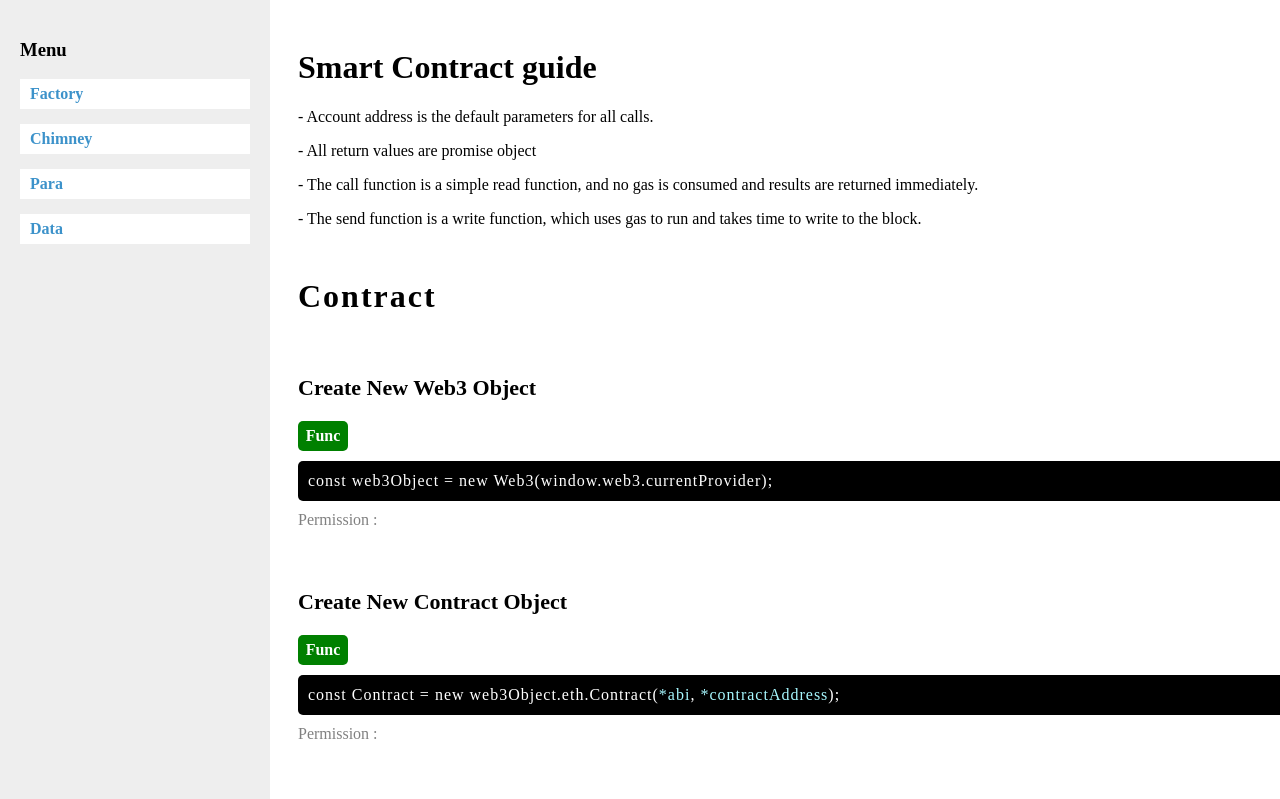
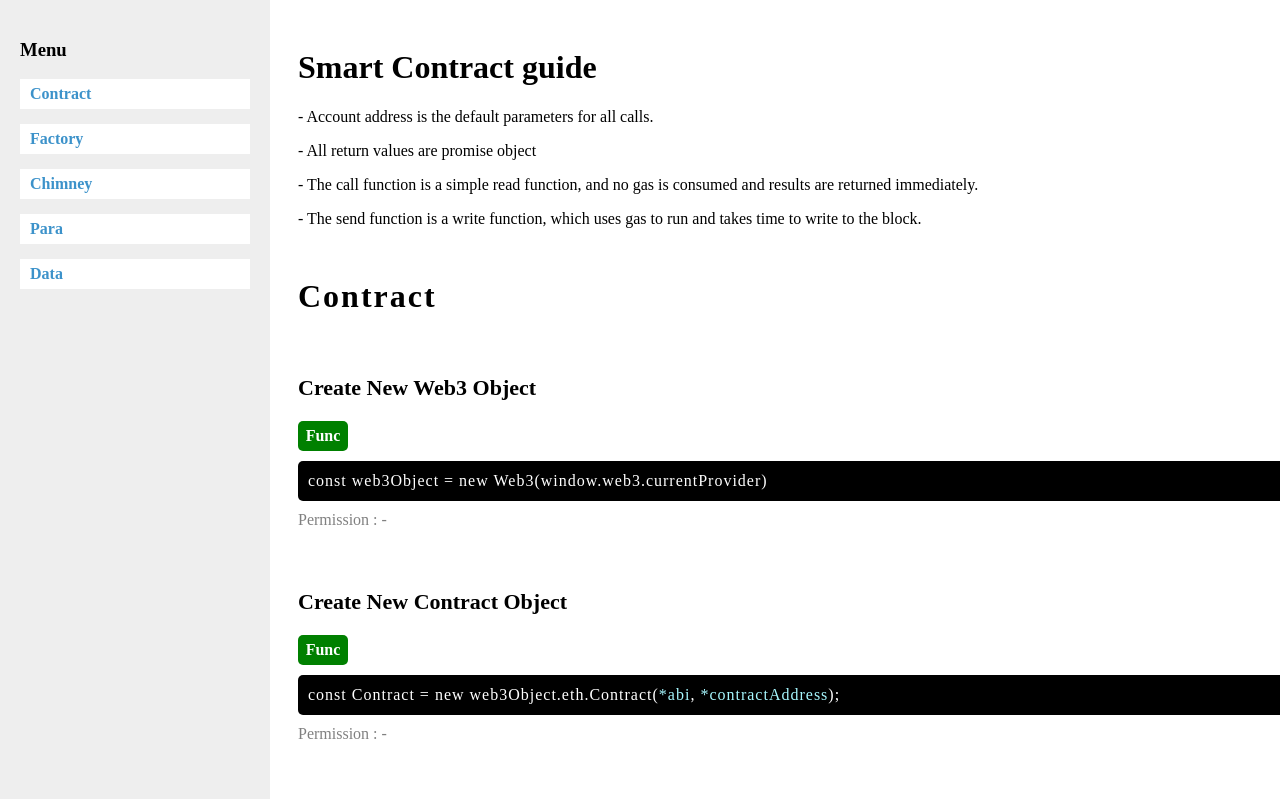
Before and after one commit to ghwlchlaks/interview-blockchain, a React (Create React App) app: page / in a window 1280 px wide. Shown: the top 799 px of the page. Built offline with nearby package versions, Linux system fonts and the light colour scheme.

Commit message:
contract 추가 및 데이터 파일 이름 변경

```diff
--- a/src/components/App/App.js
+++ b/src/components/App/App.js
@@ -3,7 +3,7 @@ import './App.css';
 
 import Sidebar from '../Sidebar/Sidebar';
 
-import { datas } from '../../datas/Factory';
+import { datas } from '../../datas/data';
 
 class App extends Component {
   makeContents() {
@@ -30,6 +30,19 @@ class App extends Component {
                 >
                   {value.type}
                 </div>
+
+                {/* object 형식과 function 형식 분류  */}
+                {value.method === 'object' ? (
+                  <div className="code__Method-k9e9h3-3 ksmAft">
+                    {value.descriptions.map((description, descIndex) => {
+                      return description.highlight ? (
+                        <span key={descIndex}>{description.words}</span>
+                      ) : (
+                        description.words
+                      );
+                    })}
+                  </div>
+                ) : (
                   <div className="code__Method-k9e9h3-3 ksmAft">
                     Contract.methods.{value.method}(
                     {value.parameters.map((paramValue, paramIndex) => {
@@ -45,6 +58,7 @@ class App extends Component {
                     ).{value.type}(&#123; from : <span>*accountAddress</span>{' '}
                     &#125;)
                   </div>
+                )}
 
                 <div className="code__Permission-k9e9h3-4 idnNek">
                   Permission : {value.permission}
@@ -61,11 +75,13 @@ class App extends Component {
                   ? this.makeInput(value.parameters)
                   : null}
 
+                {label === 'Contract' ? null : (
                   <div className="code__Example-k9e9h3-5 iJAXNg">
                     <button type="button">Click for test</button>
                     <p>Result :</p>
                     <div className="code__ExampleLine-k9e9h3-6 cClStL" />
                   </div>
+                )}
               </div>
             );
           })}
@@ -139,7 +155,7 @@ class App extends Component {
           </p>
         </div>
 
-        <div className="pages__Content-sc-1sxqz4u-1 dVKpwM">
+        {/* <div className="pages__Content-sc-1sxqz4u-1 dVKpwM">
           <h1 className="label" tabIndex="0">
             Contract
           </h1>
@@ -168,7 +184,7 @@ class App extends Component {
               Permission :{' '}
             </div>
           </div>
-        </div>
+        </div> */}
 
         {this.makeContents()}
       </div>
--- a/src/components/Sidebar/Sidebar.js
+++ b/src/components/Sidebar/Sidebar.js
@@ -1,6 +1,6 @@
 import React, { Component } from 'react';
 import './Sidebar.css';
-import { datas } from '../../datas/Factory';
+import { datas } from '../../datas/data';
 
 export default class Sidebar extends Component {
   componentDidMount() {
@@ -52,7 +52,7 @@ export default class Sidebar extends Component {
           target.classList.add('SDYKW');
 
           // 동적으로 서브 메뉴 추가 이벤트
-          datas[target.innerHTML].map((value, index) => {
+          datas[target.innerHTML].forEach(value => {
             let subDiv = document.createElement('div');
             subDiv.classList.add(
               'leftNavigation__SubMenu-sc-11e7bjo-2',
@@ -65,7 +65,6 @@ export default class Sidebar extends Component {
           !target.classList.contains('jSbGOb') &&
           target.classList.contains('leftNavigation__SubMenu-sc-11e7bjo-2')
         ) {
-          console.log(2);
           toggleClass();
 
           if (target.classList.contains('kdhIax')) {
--- a/src/datas/Factory.js
+++ b/src/datas/data.js
@@ -1,4 +1,50 @@
 export const datas = {
+  Contract: [
+    {
+      title: 'Create New Web3 Object',
+      type: 'Func',
+      method: 'object',
+      permission: '-',
+      parameters: [],
+      responses: [],
+      descriptions: [
+        {
+          words: 'const web3Object = new Web3(window.web3.currentProvider)',
+          highlight: false
+        }
+      ]
+    },
+    {
+      title: 'Create New Contract Object',
+      type: 'Func',
+      method: 'object',
+      permission: '-',
+      parameters: [],
+      responses: [],
+      descriptions: [
+        {
+          words: 'const Contract = new web3Object.eth.Contract(',
+          highlight: false
+        },
+        {
+          words: '*abi',
+          highlight: true
+        },
+        {
+          words: ',',
+          highlight: false
+        },
+        {
+          words: ' *contractAddress',
+          highlight: true
+        },
+        {
+          words: ');',
+          highlight: false
+        }
+      ]
+    }
+  ],
   Factory: [
     {
       title: 'Get Factory ID',
```
Lines whose indentation alone changed are shown as unchanged.
